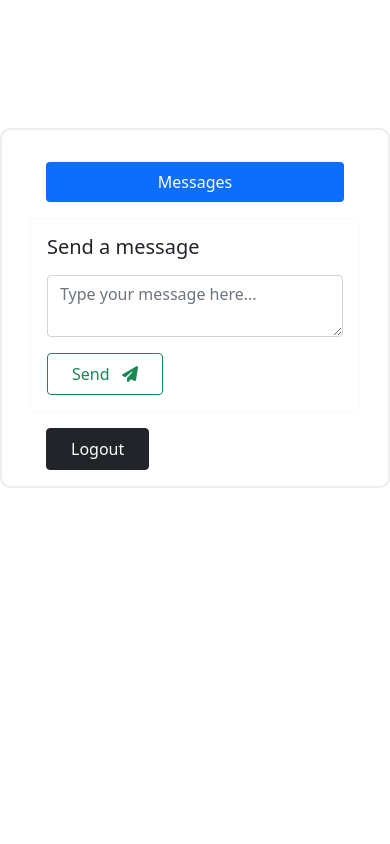
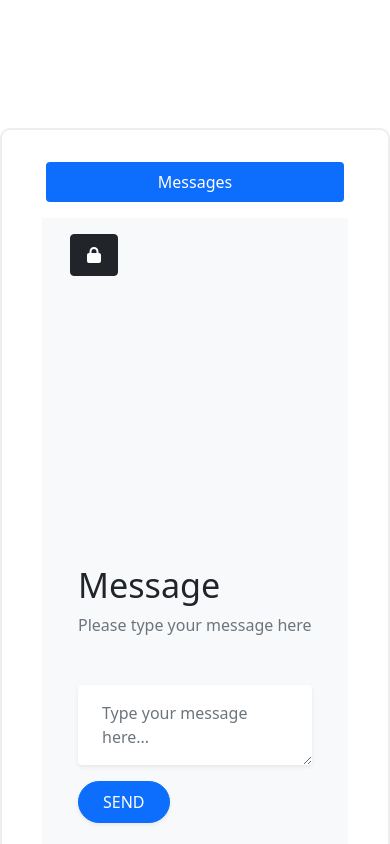
Before and after one commit to hansitharaka/SSD-Frontend, a React (Create React App) app: page /home in a window 390 px wide. Shown: the top 844 px of the page. Built offline with nearby package versions, Linux system fonts and the light colour scheme.

Commit message:
Frontend

```diff
--- a/package.json
+++ b/package.json
@@ -23,7 +23,7 @@
     "web-vitals": "^1.1.2"
   },
   "scripts": {
-    "start": "cross-env HTTPS=true  SSL_CRT_FILE=./ssl/localhost.pem SSL_KEY_FILE=./ssl/localhost-key.pem react-scripts start",
+    "start": "cross-env HTTPS=true SSL_CRT_FILE=./ssl/localhost.pem SSL_KEY_FILE=./ssl/localhost-key.pem react-scripts start",
     "build": "react-scripts build",
     "test": "react-scripts test",
     "eject": "react-scripts eject"
--- a/src/Components/FileUpload.js
+++ b/src/Components/FileUpload.js
@@ -1,19 +1,20 @@
 import React, {Component} from 'react';
 import FrontendDataService from './DataService/FrontendDataService';
 import Swal from "sweetalert2";
-
+import { withRouter } from 'react-router-dom';
 import { Button, Card, Form } from 'react-bootstrap';
 import { FontAwesomeIcon } from '@fortawesome/react-fontawesome'
-import { faPaperPlane } from "@fortawesome/free-solid-svg-icons";
+import {faLock} from "@fortawesome/free-solid-svg-icons";
 import AuthenticationService from './DataService/AuthenticationService';
 
-export default class FileUpload extends Component {
+class FileUpload extends Component {
 
     constructor(props) {
         super(props);
         this.state = {
             username: '',
             token: '',
+            role: '',
             file: undefined,
             hasLoginFailed: false,
             showSuccessMsg: false
@@ -21,7 +22,9 @@ export default class FileUpload extends Component {
 
         this.handleChange = this.handleChange.bind(this);
         this.handleSubmit = this.handleSubmit.bind(this);
-        this.clearData = this.clearData.bind();
+        this.gotoMsg = this.gotoMsg.bind(this);
+        this.logoutClicked = this.logoutClicked.bind(this);
+        this.clearData = this.clearData.bind(this);
     }
 
     componentDidMount() {
@@ -29,6 +32,7 @@ export default class FileUpload extends Component {
         this.setState({
             username: AuthenticationService.loggedUserName(),
             token: AuthenticationService.loggedUserToken(),
+            role: AuthenticationService.loggedUserRole(),
         });
     }
 
@@ -82,32 +86,76 @@ export default class FileUpload extends Component {
         }
     }
 
-    clearData() {
+    clearData(e) {
         this.setState({
             file: undefined,
         })
     }
 
+    logoutClicked() {
+        AuthenticationService.logout();
+
+        // redirect to log in
+        this.props.history.push("/");
+    }
+
+    gotoMsg(e) {
+        // redirect
+        this.props.history.push("/message");
+    }
+
     render() {
         return (
-            <Card border='light'>
-                <Card.Body>
-                    <Form onSubmit={this.handleSubmit}>
+            <div className="container-fluid">
+                <div className="row no-gutter">
 
-                        <Card.Title>Send a file</Card.Title>
-                        <Card.Text className={"text-muted"}>Please upload your file here</Card.Text>
+                    <div className="col-md-6 d-none d-md-flex msg-bg-image"/>
 
-                        <Form.Group controlId="formFile" className="mb-3">
-                            <Form.Control type="file" required onChange={this.handleChange} />
-                        </Form.Group>
+                    <div className="col-md-6 bg-light">
 
-                        <Button type="submit" variant="outline-success" className={"py-2 px-4"}>
-                            Send &nbsp; <FontAwesomeIcon icon={faPaperPlane} />
-                        </Button>
 
-                    </Form>
-                </Card.Body>
-            </Card>
+                        <Button variant={"dark"} className={"py-2 px-3 mx-3 mt-3"} onClick={this.logoutClicked}><FontAwesomeIcon icon={faLock} /></Button>
+
+
+                        <div className="login d-flex align-items-center py-5">
+                            <div className="container">
+                                <div className="row">
+                                    <div className="col-lg-10 col-xl-7 mx-auto">
+                                        <h3 className="display-4">File Upload</h3>
+                                        <p className="text-muted mb-4">Please upload your file here</p>
+
+                                        <form className={"mt-5"} onSubmit={this.handleSubmit}>
+                                            <div className="form-group mb-3">
+                                                <Form.Group controlId="formFile" className="form-control border-0 shadow-sm px-4 py-3" >
+                                                    <Form.Control type="file" required onChange={this.handleChange} />
+                                                </Form.Group>
+                                            </div>
+                                            <div className="row">
+                                                <div className="col-4">
+                                                    <button type="submit"
+                                                            className="btn btn-primary btn-block text-uppercase mb-2 rounded-pill shadow-sm px-4 py-2">Send
+                                                    </button>
+                                                </div>
+                                                {
+                                                    this.state.role === "Manager" ?
+                                                        <div className="col-4">
+                                                            <button type="button" onClick={this.gotoMsg}
+                                                                    className="btn btn-info btn-block text-uppercase mb-2 rounded-pill shadow-sm px-4 py-2">Message
+                                                            </button>
+                                                        </div> : ''
+                                                }
+
+                                            </div>
+                                        </form>
+                                    </div>
+                                </div>
+                            </div>
+                        </div>
+                    </div>
+                </div>
+            </div>
         );
     }
 }
+
+export default withRouter(FileUpload);
--- a/src/Components/Frontend.js
+++ b/src/Components/Frontend.js
@@ -2,6 +2,8 @@ import React, {Component} from 'react';
 import {BrowserRouter, Route, Switch} from 'react-router-dom';
 import Login from './Login';
 import Home from './Home';
+import Message from "./Message";
+import FileUpload from "./FileUpload";
 
 export default class Frontend extends Component {
 
@@ -12,6 +14,8 @@ export default class Frontend extends Component {
                     <Switch>
                         <Route path="/" exact component={Login} />
                         <Route path="/home" exact component={Home} />
+                        <Route path="/message" exact component={Message} />
+                        <Route path="/upload" exact component={FileUpload} />
                     </Switch>
                 </BrowserRouter>
             </div>
--- a/src/Components/Message.js
+++ b/src/Components/Message.js
@@ -1,11 +1,10 @@
 import React, {Component} from 'react';
 import FrontendDataService from './DataService/FrontendDataService';
-import { withRouter} from 'react-router-dom';
 import Swal from "sweetalert2";
-
+import { withRouter } from 'react-router-dom';
 import { Button, Card, Form } from 'react-bootstrap';
 import { FontAwesomeIcon } from '@fortawesome/react-fontawesome'
-import { faPaperPlane } from "@fortawesome/free-solid-svg-icons";
+import {faLock} from "@fortawesome/free-solid-svg-icons";
 import AuthenticationService from './DataService/AuthenticationService';
 
 class Message extends Component {
@@ -15,6 +14,7 @@ class Message extends Component {
         this.state = {
             username: '',
             token: '',
+            role: '',
             message: '',
             hasLoginFailed: false,
             showSuccessMsg: false
@@ -22,7 +22,9 @@ class Message extends Component {
 
         this.handleChange = this.handleChange.bind(this);
         this.handleSubmit = this.handleSubmit.bind(this);
-        this.clearData = this.clearData.bind();
+        this.logoutClicked = this.logoutClicked.bind(this);
+        this.gotofile = this.gotofile.bind(this)
+        this.clearData = this.clearData.bind(this);
     }
 
     componentDidMount() {
@@ -30,6 +32,7 @@ class Message extends Component {
         this.setState({
             username: AuthenticationService.loggedUserName(),
             token: AuthenticationService.loggedUserToken(),
+            role: AuthenticationService.loggedUserRole(),
         });
     }
 
@@ -70,7 +73,7 @@ class Message extends Component {
             FrontendDataService.sendMessage(sendMsg, config)
                 .then( res => {
 
-                    if (res.status === 200 && res.data) {
+                    if (res.status === 200) {
                         Swal.fire({
                             icon: 'success',
                             title: 'Message sent successfully',
@@ -80,16 +83,17 @@ class Message extends Component {
                         })
                         this.clearData()
 
-                    } else if (res.status === 401) {
-                        // token expired
-                        Swal.fire({
-                            icon: 'warning',
-                            title: 'Session Timeout',
-                            background: '#fff',
-                            confirmButtonColor: '#7a7a7a',
-                            iconColor: '#e0b004'
-                        })
                     }
+                    // else if (res.status === 401) {
+                    //     // token expired
+                    //     Swal.fire({
+                    //         icon: 'warning',
+                    //         title: 'Session Timeout',
+                    //         background: '#fff',
+                    //         confirmButtonColor: '#7a7a7a',
+                    //         iconColor: '#e0b004'
+                    //     })
+                    // }
 
                 })
                 .catch(err => {
@@ -98,7 +102,19 @@ class Message extends Component {
         }
     }
 
-    clearData() {
+    logoutClicked() {
+        AuthenticationService.logout();
+
+        // redirect to log in
+        this.props.history.push("/");
+    }
+
+    gotofile(e) {
+        // redirect
+        this.props.history.push("/upload");
+    }
+
+    clearData(e) {
         this.setState({
             message: '',
         })
@@ -106,22 +122,52 @@ class Message extends Component {
 
     render() {
         return (
-            <Card border='light'>
-                <Card.Body>
-                    <Form onSubmit={this.handleSubmit}>
+            <div className="container-fluid">
+                <div className="row no-gutter">
 
-                        <Card.Title>Send a message</Card.Title>
-                        <Card.Text className='pt-2'>
-                        <textarea name="username" className="form-control" placeholder={"Type your message here..."}
-                                  value={this.state.message} required onChange={this.handleChange}/>
-                        </Card.Text>
-                        <Button type="submit" variant="outline-success" className={"py-2 px-4"} >
-                            Send &nbsp; <FontAwesomeIcon icon={faPaperPlane} />
-                        </Button>
+                    <div className="col-md-6 d-none d-md-flex msg-bg-image"/>
 
-                    </Form>
-                </Card.Body>
-            </Card>
+                    <div className="col-md-6 bg-light">
+
+
+                        <Button variant={"dark"} className={"py-2 px-3 mx-3 mt-3"} onClick={this.logoutClicked}><FontAwesomeIcon icon={faLock} /></Button>
+
+
+                        <div className="login d-flex align-items-center py-5">
+                            <div className="container">
+                                <div className="row">
+                                    <div className="col-lg-10 col-xl-7 mx-auto">
+                                        <h3 className="display-4">Message</h3>
+                                        <p className="text-muted mb-4">Please type your message here</p>
+                                        <form className={"mt-5"} onSubmit={this.handleSubmit}>
+                                            <div className="form-group mb-3">
+                                                <textarea name="username" className="form-control border-0 shadow-sm px-4 py-3" placeholder={"Type your message here..."}
+                                                          value={this.state.message} required onChange={this.handleChange}/>
+                                            </div>
+                                            <div className="row">
+                                                <div className="col-4">
+                                                    <button type="submit"
+                                                            className="btn btn-primary btn-block text-uppercase mb-2 rounded-pill shadow-sm px-4 py-2">Send
+                                                    </button>
+                                                </div>
+                                                {
+                                                    this.state.role === "Manager" ?
+                                                        <div className="col-4">
+                                                            <button type="button" onClick={this.gotofile}
+                                                                    className="btn btn-info btn-block text-uppercase mb-2 rounded-pill shadow-sm px-4 py-2">Upload
+                                                            </button>
+                                                        </div> : ''
+                                                }
+
+                                            </div>
+                                        </form>
+                                    </div>
+                                </div>
+                            </div>
+                        </div>
+                    </div>
+                </div>
+            </div>
         );
     }
 }
--- a/src/Components/Styles/login.css
+++ /dev/null
@@ -1,14 +0,0 @@
-.login,
-.image {
-    min-height: 100vh;
-}
-
-.bg-image {
-    background-image: url('https://bootstrapious.com/i/snippets/sn-page-split/bg.jpg');
-    background-size: cover;
-    background-position: center center;
-}
-
-::placeholder {
-    color: #dcdcdc;
-}
--- /dev/null
+++ b/src/Components/style.css
@@ -0,0 +1,26 @@
+.login,
+.image {
+    min-height: 100vh;
+}
+
+.login-bg-image {
+    background-image: url('https://bootstrapious.com/i/snippets/sn-page-split/bg.jpg');
+    background-size: cover;
+    background-position: center center;
+}
+
+.msg-bg-image {
+    background-image: url('https://images.unsplash.com/photo-1579546929518-9e396f3cc809?ixlib=rb-4.0.3&ixid=MnwxMjA3fDB8MHxleHBsb3JlLWZlZWR8MXx8fGVufDB8fHx8&w=1000&q=80g');
+    background-size: cover;
+    background-position: center center;
+}
+
+.file-bg-image {
+    background-image: url('https://images.unsplash.com/photo-1579546929518-9e396f3cc809?ixlib=rb-4.0.3&ixid=MnwxMjA3fDB8MHxleHBsb3JlLWZlZWR8MXx8fGVufDB8fHx8&w=1000&q=80g');
+    background-size: cover;
+    background-position: center center;
+}
+
+::placeholder {
+    color: #dcdcdc;
+}
```
Also changed, not shown: src/Components/Login.js (+4 -39 lines), src/Components/assests/undraw_Message_sent_re_q2kl.png (added), src/Components/assests/undraw_Upload_re_pasx.png (added).
